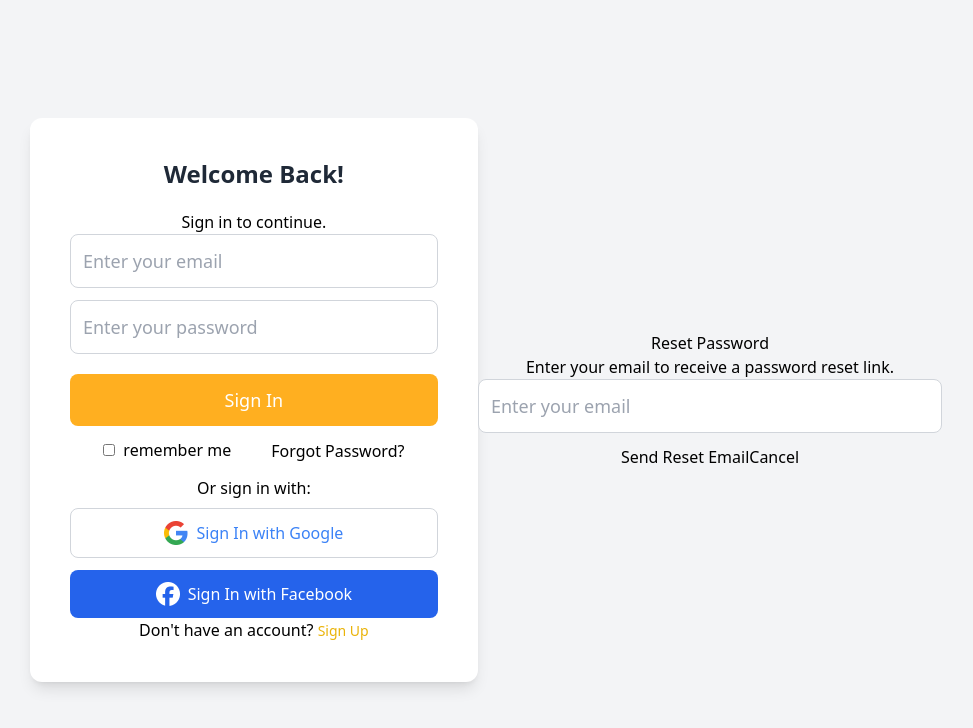
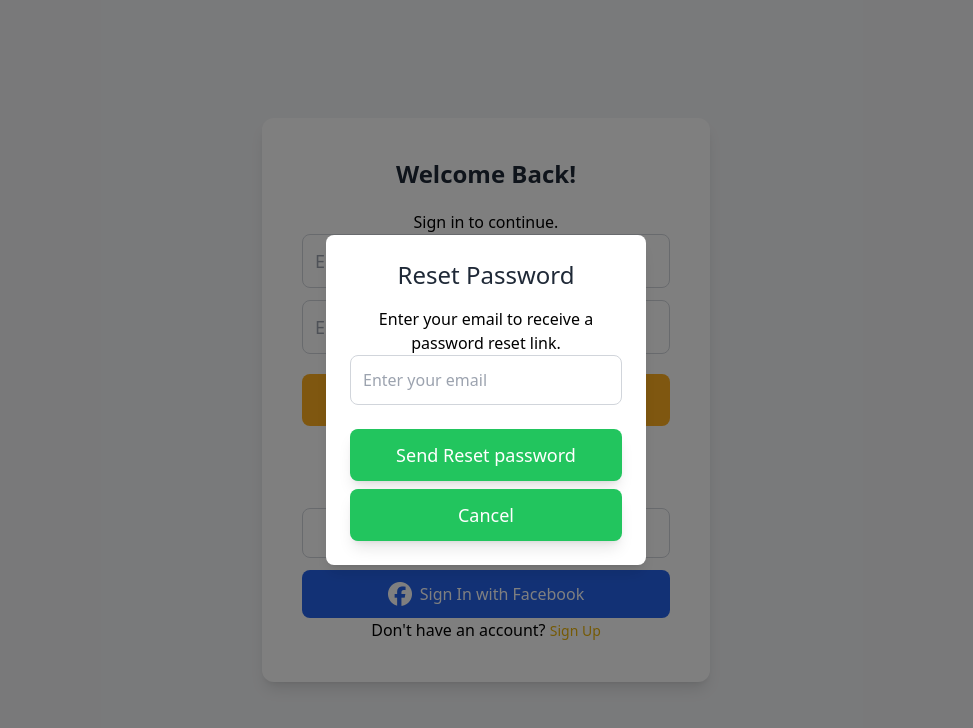
Before and after one commit to Molka-ben-abdallah/host-app, a React app in the folder client/: page /signin in a window 1280 px wide. Both pictures are taken after a click on the button "Forgot Password?". Shown: the top 728 px of the page, without its empty margins (154-1127 px from the left). Built offline with nearby package versions, Linux system fonts and the light colour scheme; no server answers.

Commit message:
add rememberMe feature

```diff
--- a/client/src/App.css
+++ b/client/src/App.css
@@ -65,6 +65,24 @@ input {
   @apply text-yellow-500 text-sm no-underline hover:underline;
 }
 
-.step{
+.step {
   @apply text-yellow-400 font-semibold;
 }
+.modal-overlay {
+  @apply fixed inset-0 bg-black bg-opacity-50 flex justify-center items-center;
+}
+.modal {
+  @apply bg-white p-6 rounded-lg text-center w-80 shadow-lg;
+}
+.modal h2 {
+  @apply mb-4 text-2xl text-gray-800;
+}
+.modal input {
+  @apply w-full p-3 mb-4 border border-gray-300 rounded-lg text-base;
+}
+.modal button {
+  @apply w-full bg-green-500 text-white p-3 rounded-lg hover:bg-green-600;
+}
+.modal .cancel-button {
+  @apply w-full bg-red-500 text-white p-3 rounded-lg mt-2 hover:bg-red-600;
+}
--- a/client/src/App.tsx
+++ b/client/src/App.tsx
@@ -1,5 +1,5 @@
 import React from "react";
-import './App.css';
+import "./App.css";
 import { BrowserRouter as Router, Routes, Route } from "react-router-dom";
 import Profile from "./components/authentification/Profile"; // Import the Profile component
 import Home from "./pages/Home";
@@ -7,17 +7,31 @@ import ProfilePhoto from "./pages/ProfilePhoto";
 import SignUp from "./components/authentification/SignUp";
 import SignIn from "./components/authentification/SignIn";
 import Landing from "./pages/Landing";
-
+import ProtectedRoute from "./components/ProtectedRoute";
 function App() {
   return (
     <Router>
       <Routes>
-        <Route path="/" element={<SignUp />} />
-        <Route path="/signin" element={<SignIn />} />
+        <Route
+          path="/signin"
+          element={
+            <ProtectedRoute>
+              <SignIn />
+            </ProtectedRoute>
+          }
+        />
+        <Route
+          path="/"
+          element={
+            <ProtectedRoute>
+              <SignUp />
+            </ProtectedRoute>
+          }
+        />
         <Route path="/profile" element={<Profile />} />
         <Route path="/profile-information" element={<Home />} />
         <Route path="/profile-photo" element={<ProfilePhoto />} />
-        <Route path="/landing" element={<Landing/>} />
+        <Route path="/landing" element={<Landing />} />
       </Routes>
     </Router>
   );
--- /dev/null
+++ b/client/src/components/ProtectedRoute.tsx
@@ -0,0 +1,26 @@
+import { JSX, useEffect } from "react";
+import { useNavigate } from "react-router-dom";
+import { onAuthStateChanged, User } from "firebase/auth";
+import { auth } from "../config/firebaseConfig";
+
+interface ProtectedRouteProps {
+  children: JSX.Element;
+}
+
+const ProtectedRoute: React.FC<ProtectedRouteProps> = ({ children }) => {
+  const navigate = useNavigate();
+
+  useEffect(() => {
+    const unsubscribe = onAuthStateChanged(auth, (user: User | null) => {
+      if (user) {
+        navigate("/profile");
+      }
+    });
+
+    return () => unsubscribe();
+  }, [navigate]);
+
+  return children;
+};
+
+export default ProtectedRoute;
--- a/client/src/components/authentification/Profile.tsx
+++ b/client/src/components/authentification/Profile.tsx
@@ -1,6 +1,6 @@
-import React, { useState } from "react";
+import React, { useEffect, useState } from "react";
 import { useNavigate } from "react-router-dom";
-import { signOut, updatePassword } from "firebase/auth";
+import { onAuthStateChanged, signOut, updatePassword } from "firebase/auth";
 import { auth } from "../../config/firebaseConfig";
 
 const Profile = () => {
@@ -9,8 +9,19 @@ const Profile = () => {
   const [newPassword, setNewPassword] = useState("");
   const [successMessage, setSuccessMessage] = useState("");
 
+  useEffect(() => {
+    const unsubscribe = onAuthStateChanged(auth, (user) => {
+      if (user) {
+        console.log("User is still logged in:", user);
+        navigate("/profile"); // Redirect if already logged in
+      }
+    });
+
+    return () => unsubscribe();
+  }, []);
   const handleLogout = async () => {
     await signOut(auth);
+    console.log("User logged out");
     navigate("/signin");
   };
 
@@ -25,7 +36,6 @@ const Profile = () => {
       }
     }
     console.log(auth.currentUser);
-
   };
 
   return (
--- a/client/src/components/authentification/SignIn.tsx
+++ b/client/src/components/authentification/SignIn.tsx
@@ -1,8 +1,11 @@
 import React, { useState } from "react";
 import { useNavigate } from "react-router-dom";
-import axios from "axios"; // Import Axios
+import axios from "axios";
 import {
   signInWithEmailAndPassword,
+  setPersistence,
+  browserLocalPersistence,
+  browserSessionPersistence,
   signInWithPopup,
   sendPasswordResetEmail,
 } from "firebase/auth";
@@ -25,6 +28,7 @@ const SignIn = () => {
   const [showErrorModal, setShowErrorModal] = useState(false);
   const [showResetModal, setShowResetModal] = useState(false);
   const [resetEmail, setResetEmail] = useState("");
+  const [rememberMe, setRememberMe] = useState(false);
   const [resetSuccess, setResetSuccess] = useState(false);
   const navigate = useNavigate();
 
@@ -46,6 +50,11 @@ const SignIn = () => {
     setLoading(true);
 
     try {
+      await setPersistence(
+        auth,
+        rememberMe ? browserLocalPersistence : browserSessionPersistence
+      );
+
       const userCredential = await signInWithEmailAndPassword(
         auth,
         email,
@@ -71,6 +80,7 @@ const SignIn = () => {
     } catch (error) {
       if (error instanceof FirebaseError) {
         setError(handleFirebaseError(error));
+        setShowErrorModal(true);
       } else {
         setError("An unknown error occurred.");
       }
@@ -149,8 +159,15 @@ const SignIn = () => {
 
         <div className="flex justify-between gap-10 my-2">
           <div className="mt-1">
-            <input type="checkbox" name="remember-me" id="remember-me" className="w-3 h-3" />
-            <label htmlFor="remember-me" className="ml-2 cursor-pointer">remember me</label>
+            <input
+              type="checkbox"
+              name="remember-me"
+              id="remember-me"
+              className="w-3 h-3"
+            />
+            <label htmlFor="remember-me" className="ml-2 cursor-pointer">
+              remember me
+            </label>
           </div>
           <button
             className="hover:text-[#FFAF20] hover:underline  "
@@ -160,14 +177,13 @@ const SignIn = () => {
           </button>
         </div>
 
-
         <h3>Or sign in with:</h3>
         <div className="social-buttons">
           <button
             onClick={() => handleSocialSignIn(googleProvider)}
             className="google-button my-2"
           >
-            <img src="/google-icon.png" alt="google icon" className="w-6 h-6"/>
+            <img src="/google-icon.png" alt="google icon" className="w-6 h-6" />
             Sign In with Google
           </button>
 
@@ -175,7 +191,11 @@ const SignIn = () => {
             onClick={() => handleSocialSignIn(facebookProvider)}
             className="facebook-button"
           >
-            <img src="/facebook-icon.png" alt="facebook icon" className="w-6 h-6" />
+            <img
+              src="/facebook-icon.png"
+              alt="facebook icon"
+              className="w-6 h-6"
+            />
             Sign In with Facebook
           </button>
         </div>
@@ -194,7 +214,12 @@ const SignIn = () => {
           <div className="modal">
             <h2>Oops!</h2>
             <p>{error}</p>
-            <button onClick={() => setShowErrorModal(false)}>Close</button>
+            <button
+              className="modal button"
+              onClick={() => setShowErrorModal(false)}
+            >
+              Close
+            </button>
           </div>
         </div>
       )}
@@ -212,8 +237,15 @@ const SignIn = () => {
               onChange={(e) => setResetEmail(e.target.value)}
               required
             />
-            <button onClick={handlePasswordReset}>Send Reset Email</button>
-            <button onClick={() => setShowResetModal(false)}>Cancel</button>
+            <button className="modal button" onClick={handlePasswordReset}>
+              Send Reset password
+            </button>
+            <button
+              className="modal button"
+              onClick={() => setShowResetModal(false)}
+            >
+              Cancel
+            </button>
           </div>
         </div>
       )}
@@ -226,7 +258,12 @@ const SignIn = () => {
             <p>
               A password reset email has been sent. Please check your inbox.
             </p>
-            <button onClick={() => setResetSuccess(false)}>OK</button>
+            <button
+              className="modal button"
+              onClick={() => setResetSuccess(false)}
+            >
+              OK
+            </button>
           </div>
         </div>
       )}
--- a/client/src/components/authentification/SignUp.tsx
+++ b/client/src/components/authentification/SignUp.tsx
@@ -68,19 +68,6 @@ const SignUp = () => {
     [navigate]
   );
 
-  useEffect(() => {
-    const unsubscribe = onAuthStateChanged(auth, async (user) => {
-      if (user && user.emailVerified) {
-        console.log(
-          "User is logged in and verified, sending data to backend..."
-        );
-        await sendUserToBackend(user);
-      }
-    });
-
-    return () => unsubscribe();
-  }, [sendUserToBackend]);
-
   const handleSignUp = async (e: React.FormEvent) => {
     e.preventDefault();
     setError("");
@@ -99,8 +86,6 @@ const SignUp = () => {
         setShowModal(true);
         return;
       }
-
-      await sendUserToBackend(user);
     } catch (error) {
       if (error instanceof FirebaseError) {
         setError(handleFirebaseError(error));
@@ -111,7 +96,18 @@ const SignUp = () => {
       setLoading(false);
     }
   };
+  useEffect(() => {
+    const unsubscribe = onAuthStateChanged(auth, async (user) => {
+      if (user && user.emailVerified) {
+        console.log(
+          "User is logged in and verified, sending data to backend..."
+        );
+        await sendUserToBackend(user);
+      }
+    });
 
+    return () => unsubscribe();
+  }, [sendUserToBackend]);
   const handleSocialSignUp = async (provider: any) => {
     try {
       const result = await signInWithPopup(auth, provider);
@@ -170,14 +166,18 @@ const SignUp = () => {
             onClick={() => handleSocialSignUp(googleProvider)}
             className="google-button my-2"
           >
-            <img src="/google-icon.png" alt="google icon" className="w-6 h-6"/>
+            <img src="/google-icon.png" alt="google icon" className="w-6 h-6" />
             Sign Up with Google
           </button>
           <button
             onClick={() => handleSocialSignUp(facebookProvider)}
             className="facebook-button"
           >
-            <img src="/facebook-icon.png" alt="google icon" className="w-6 h-6"/>
+            <img
+              src="/facebook-icon.png"
+              alt="google icon"
+              className="w-6 h-6"
+            />
             Sign Up with Facebook
           </button>
         </div>
@@ -199,7 +199,9 @@ const SignUp = () => {
               We've sent a verification email to <b>{email}</b>. Please check
               your inbox and click the link to activate your account.
             </p>
-            <button onClick={closeModal}>Got it!</button>
+            <button className="modal button" onClick={closeModal}>
+              Got it!
+            </button>
           </div>
         </div>
       )}
```
Also changed, not shown: client/public/logo .png (added), 1 other file (tests, documents, lock files or other folders). Lines whose indentation alone changed are shown as unchanged.
